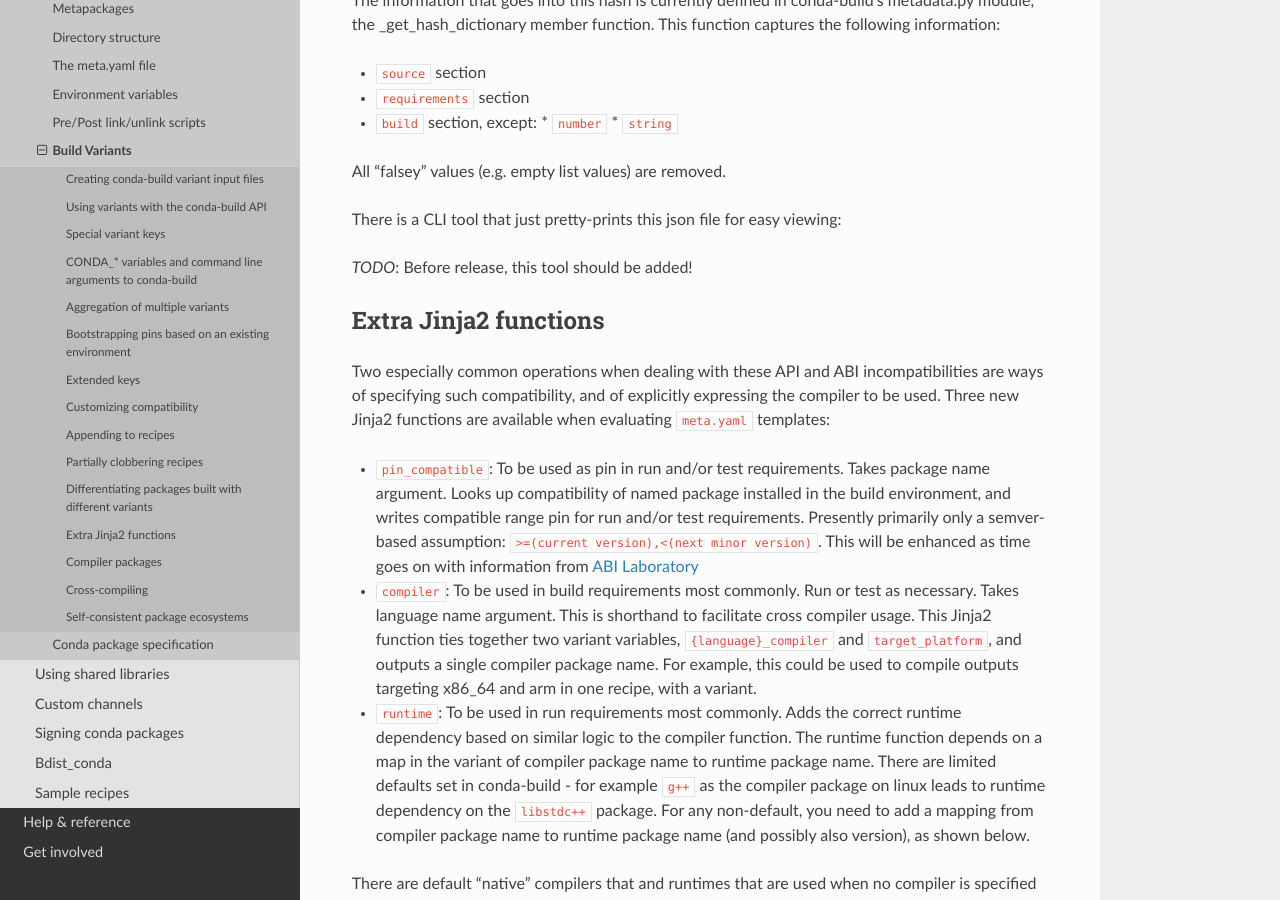
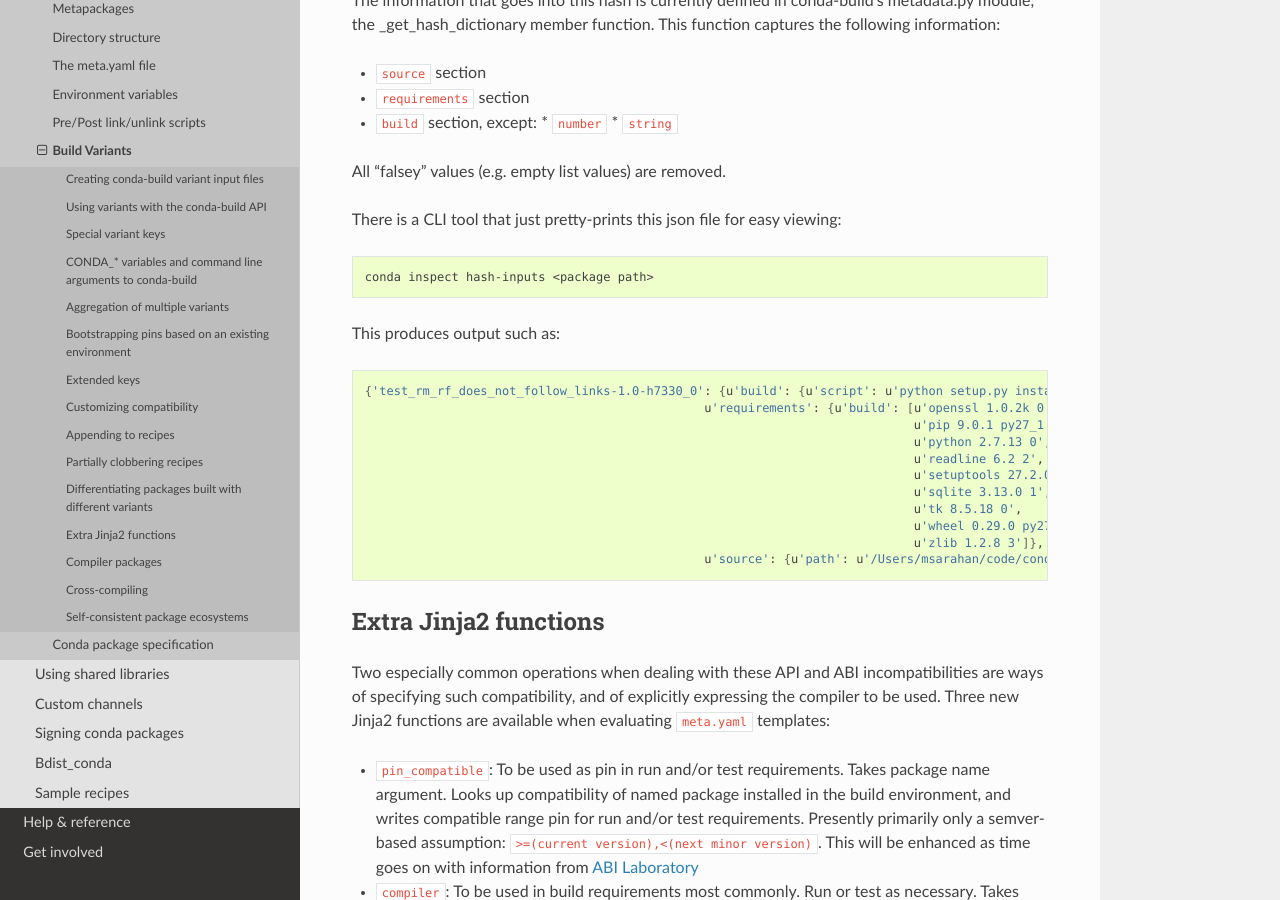
Before and after one commit to conda/conda-docs, a Sphinx documentation site: the page built from docs/source/building/variants.rst, in a window 1280 px wide and 900 px high, scrolled down 6070 px. Built offline with Sphinx 7.4.7 and the Read the Docs theme 2.0.0, drawn with Linux system fonts in a browser that asks for light colours.

Commit message:
document conda inspect hash-inputs

```diff
--- a/docs/source/building/variants.rst
+++ b/docs/source/building/variants.rst
@@ -343,7 +343,25 @@ All "falsey" values (e.g. empty list values) are removed.
 
 There is a CLI tool that just pretty-prints this json file for easy viewing:
 
-*TODO*: Before release, this tool should be added!
+.. code-block:: shell
+
+   conda inspect hash-inputs <package path>
+
+This produces output such as:
+
+.. code-block:: shell
+
+   {'test_rm_rf_does_not_follow_links-1.0-h7330_0': {u'build': {u'script': u'python setup.py install --single-version-externally-managed --record=record.txt'},
+                                                  u'requirements': {u'build': [u'openssl 1.0.2k 0',
+                                                                               u'pip 9.0.1 py27_1',
+                                                                               u'python 2.7.13 0',
+                                                                               u'readline 6.2 2',
+                                                                               u'setuptools 27.2.0 py27_0',
+                                                                               u'sqlite 3.13.0 1',
+                                                                               u'tk 8.5.18 0',
+                                                                               u'wheel 0.29.0 py27_0',
+                                                                               u'zlib 1.2.8 3']},
+                                                  u'source': {u'path': u'/Users/msarahan/code/conda-build/tests/test-recipes/split-packages/_rm_rf_stays_within_prefix'}}}
 
 
 Extra Jinja2 functions
```
